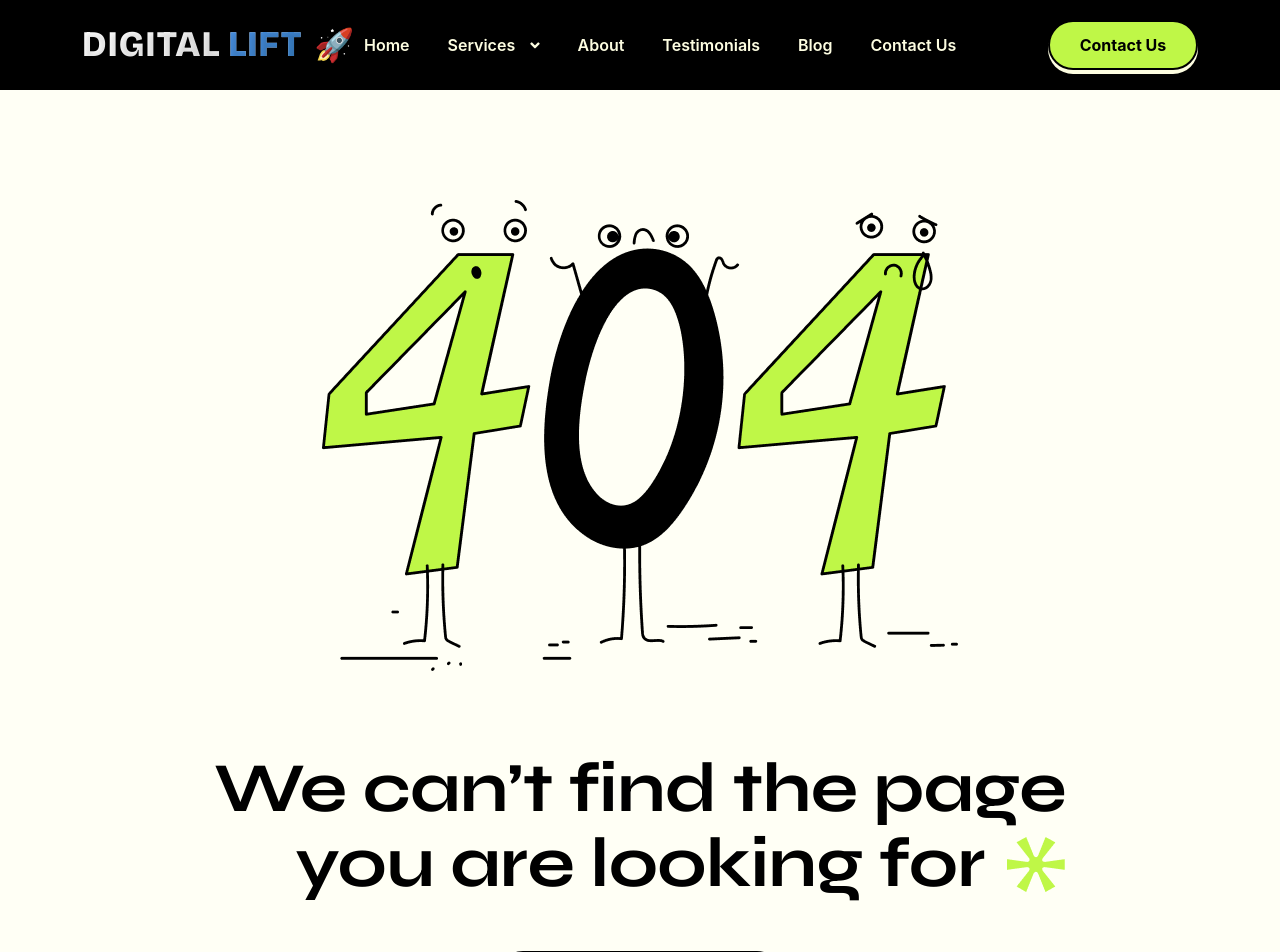
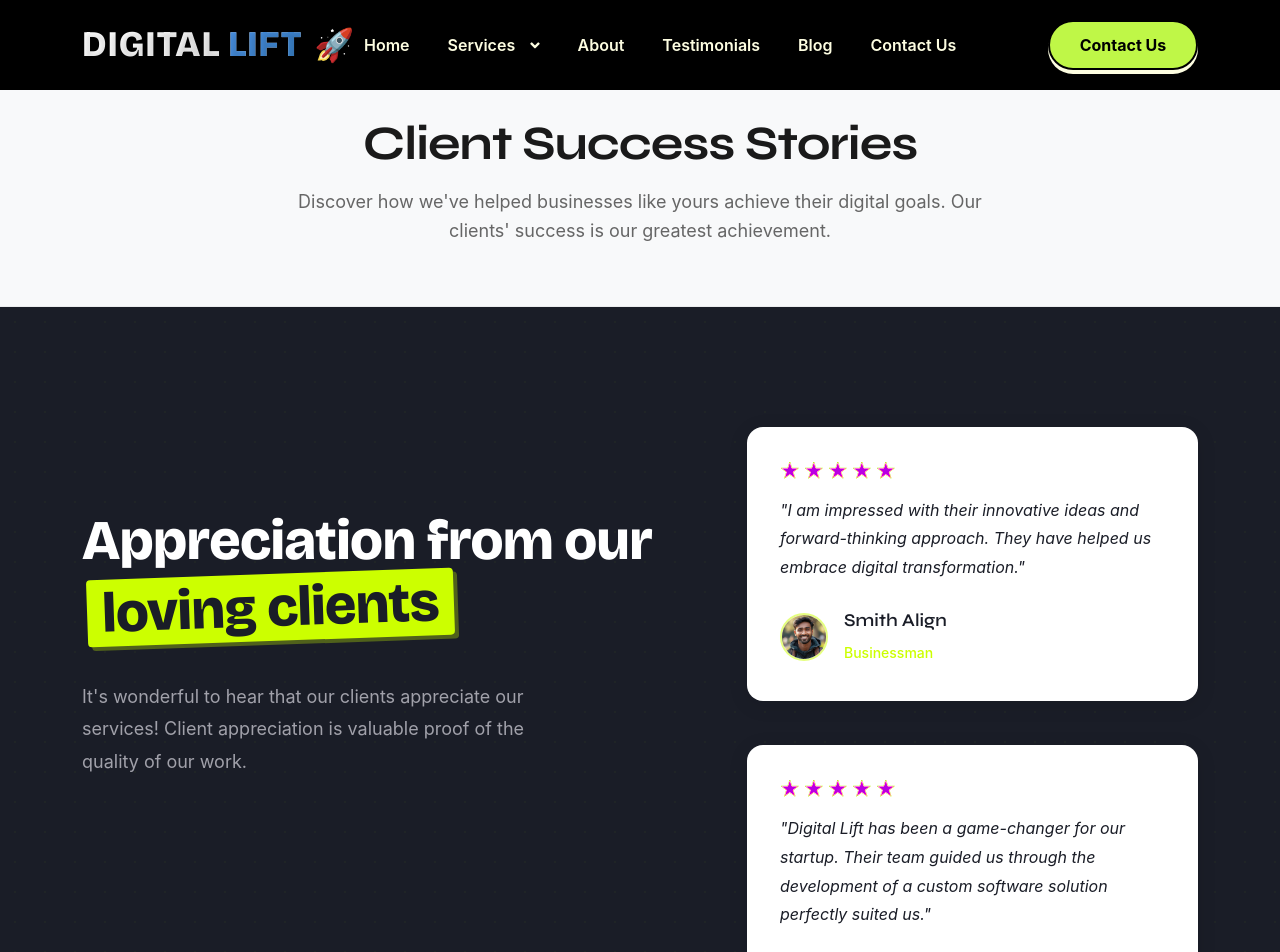
Before and after one commit to dekelohad/digtal-lift, a React (Vite) app: page /testimonials in a window 1280 px wide. Shown: the top 952 px of the page. Built offline with nearby package versions, Linux system fonts and the light colour scheme; a web font is replaced by a local one.

Commit message:
added testmionals

```diff
--- a/src/components/home-two/testimonials/TestimonialCard.jsx
+++ b/src/components/home-two/testimonials/TestimonialCard.jsx
@@ -1,26 +1,127 @@
 import StarImg from "../../../assets/images/v2/star.svg";
+import { useState } from 'react';
+
 function TestimonialCard({ testimonial: { rating, content, author, designation, img } }) {
+	const [isHovered, setIsHovered] = useState(false);
+
 	return (
-		<div className="aximo-testimonial-wrap aximo-testimonial-wrap2">
-			<div className="aximo-testimonial-rating">
-				<ul>
-					{[...Array(rating)].map(() => (
-						<li key={crypto.randomUUID()}>
-							<img src={StarImg} alt="StarImg" />
-						</li>
-					))}
-				</ul>
+		<div
+			onMouseEnter={() => setIsHovered(true)}
+			onMouseLeave={() => setIsHovered(false)}
+			style={{
+				background: "#ffffff",
+				borderRadius: "16px",
+				padding: "32px",
+				transition: "all 0.4s cubic-bezier(0.4, 0, 0.2, 1)",
+				boxShadow: isHovered
+					? "0 20px 40px rgba(204, 255, 0, 0.15), 0 15px 20px rgba(0, 0, 0, 0.1)"
+					: "0 4px 20px rgba(0, 0, 0, 0.1)",
+				cursor: "pointer",
+				border: `1px solid ${isHovered ? '#CCFF00' : 'transparent'}`,
+				transform: isHovered ? 'translateY(-8px)' : 'none',
+				position: 'relative',
+				overflow: 'hidden'
+			}}
+		>
+			{/* Glow Effect */}
+			<div style={{
+				position: 'absolute',
+				top: 0,
+				left: 0,
+				right: 0,
+				bottom: 0,
+				background: 'radial-gradient(circle at var(--mouse-x, 50%) var(--mouse-y, 50%), rgba(204, 255, 0, 0.1) 0%, transparent 50%)',
+				opacity: isHovered ? 1 : 0,
+				transition: 'opacity 0.3s ease',
+				pointerEvents: 'none'
+			}} />
+
+			{/* Rating Stars */}
+			<div style={{
+				display: "flex",
+				gap: "4px",
+				marginBottom: "16px",
+				transform: isHovered ? 'scale(1.05)' : 'scale(1)',
+				transition: 'transform 0.3s ease'
+			}}>
+				{[...Array(rating)].map((_, index) => (
+					<img
+						key={index}
+						src={StarImg}
+						alt="Star"
+						style={{
+							width: "20px",
+							height: "20px",
+							filter: "invert(88%) sepia(41%) saturate(1241%) hue-rotate(24deg) brightness(104%) contrast(104%)",
+							transform: isHovered ? `translateY(${Math.sin(index * 1.5) * 5}px)` : 'none',
+							transition: 'transform 0.5s ease'
+						}}
+					/>
+				))}
 			</div>
-			<div className="aximo-testimonial-data">
-				<p>{`"${content}"`}</p>
-			</div>
-			<div className="aximo-testimonial-author">
-				<div className="aximo-testimonial-author-thumb">
-					<img src={img} alt="author" />
+
+			{/* Testimonial Content */}
+			<p style={{
+				fontSize: "16px",
+				lineHeight: "1.8",
+				color: "#1a1d27",
+				marginBottom: "24px",
+				fontStyle: "italic",
+				transform: isHovered ? 'scale(1.02)' : 'scale(1)',
+				transition: 'all 0.3s ease'
+			}}>
+				"{content}"
+			</p>
+
+			{/* Author Info */}
+			<div style={{
+				display: "flex",
+				alignItems: "center",
+				gap: "16px",
+				transform: isHovered ? 'translateX(8px)' : 'none',
+				transition: 'transform 0.3s ease'
+			}}>
+				<div style={{
+					width: "48px",
+					height: "48px",
+					borderRadius: "50%",
+					overflow: "hidden",
+					border: `2px solid ${isHovered ? '#CCFF00' : 'rgba(204, 255, 0, 0.5)'}`,
+					transition: 'all 0.3s ease',
+					transform: isHovered ? 'scale(1.1) rotate(5deg)' : 'scale(1) rotate(0deg)'
+				}}>
+					<img
+						src={img}
+						alt={author}
+						style={{
+							width: "100%",
+							height: "100%",
+							objectFit: "cover",
+							transform: isHovered ? 'scale(1.1)' : 'scale(1)',
+							transition: 'transform 0.3s ease'
+						}}
+					/>
 				</div>
-				<div className="aximo-testimonial-author-data">
-					<p>
-						{author} <span>{designation}</span>
+				<div>
+					<h4 style={{
+						fontSize: "18px",
+						fontWeight: "600",
+						color: isHovered ? '#CCFF00' : '#1a1d27',
+						marginBottom: "4px",
+						transition: 'all 0.3s ease',
+						textShadow: isHovered ? '0 0 15px rgba(204, 255, 0, 0.3)' : 'none'
+					}}>
+						{author}
+					</h4>
+					<p style={{
+						fontSize: "14px",
+						color: isHovered ? '#1a1d27' : '#CCFF00',
+						margin: 0,
+						fontWeight: "500",
+						transition: 'all 0.3s ease',
+						transform: isHovered ? 'translateX(5px)' : 'none'
+					}}>
+						{designation}
 					</p>
 				</div>
 			</div>
--- a/src/components/home-two/testimonials/index.jsx
+++ b/src/components/home-two/testimonials/index.jsx
@@ -1,7 +1,9 @@
+import { useEffect, useState } from "react";
 import Thumb1Img from "../../../assets/images/v1/t_thumb1.png";
 import Thumb2Img from "../../../assets/images/v1/t_thumb2.png";
 import Thumb3Img from "../../../assets/images/v1/t_thumb3.png";
 import TestimonialCard from "./TestimonialCard";
+
 const testimonialsData = [
 	{
 		id: crypto.randomUUID(),
@@ -17,7 +19,7 @@ const testimonialsData = [
 		rating: 5,
 		content:
 			"Digital Lift has been a game-changer for our startup. Their team guided us through the development of a custom software solution perfectly suited us.",
-			author: "Willium Joe",
+		author: "Willium Joe",
 		designation: "VP of Marketing",
 		img: Thumb2Img,
 	},
@@ -31,24 +33,105 @@ const testimonialsData = [
 		img: Thumb3Img,
 	},
 ];
+
 function Testimonials() {
+	const [isVisible, setIsVisible] = useState(false);
+
+	useEffect(() => {
+		const timer = setTimeout(() => {
+			setIsVisible(true);
+		}, 500);
+
+		return () => clearTimeout(timer);
+	}, []);
+
 	return (
-		<div className="bg-orange aximo-section-padding extra-side-margin">
-			<div className="container">
+		<div style={{
+			background: "#1a1d27",
+			padding: "100px 0",
+			position: "relative",
+			overflow: "hidden"
+		}}>
+			{/* Background Dots */}
+			<div style={{
+				position: "absolute",
+				top: 0,
+				left: 0,
+				right: 0,
+				bottom: 0,
+				backgroundImage: "radial-gradient(#CCFF00 1px, transparent 1px)",
+				backgroundSize: "30px 30px",
+				opacity: 0.03
+			}} />
+
+			<div className="container" style={{ position: "relative", zIndex: 2 }}>
 				<div className="row">
 					<div className="col-lg-7">
-						<div className="aximo-default-content clash-grotesk aximo-sticky">
-							<h2>Appreciation from our loving clients</h2>
-							<p>
-								Its wonderful to hear that our clients appreciate our services! Client appreciation is
+						<div style={{
+							position: "sticky",
+							top: "100px",
+							opacity: isVisible ? 1 : 0,
+							transform: isVisible ? 'translateY(0)' : 'translateY(20px)',
+							transition: 'all 0.8s cubic-bezier(0.4, 0, 0.2, 1)'
+						}}>
+							<h2 style={{
+								fontSize: "56px",
+								fontWeight: "800",
+								marginBottom: "24px",
+								fontFamily: "Bricolage Grotesque, sans-serif",
+								color: "#ffffff",
+								lineHeight: "1.2"
+							}}>
+								Appreciation from our{" "}
+								<div style={{
+									display: "inline-block",
+									background: "#CCFF00",
+									padding: "0 15px",
+									marginLeft: "5px",
+									borderRadius: "4px",
+									color: "#1a1d27",
+									position: "relative",
+									transform: "rotate(-2deg)",
+									boxShadow: "4px 4px 0px rgba(204, 255, 0, 0.3)"
+								}}>
+									loving clients
+								</div>
+							</h2>
+							<p style={{
+								fontSize: "18px",
+								lineHeight: "1.8",
+								color: "#a1a1aa",
+								maxWidth: "500px",
+								marginTop: "40px"
+							}}>
+								It's wonderful to hear that our clients appreciate our services! Client appreciation is
 								valuable proof of the quality of our work.
 							</p>
 						</div>
 					</div>
 					<div className="col-lg-5">
-						<div className="aximo-testimonial-column">
-							{testimonialsData.map((testimonial) => (
-								<TestimonialCard key={testimonial.id} testimonial={testimonial} />
+						<div style={{
+							display: "flex",
+							flexDirection: "column",
+							gap: "24px",
+							marginTop: "20px"
+						}}>
+							{testimonialsData.map((testimonial, index) => (
+								<div
+									key={testimonial.id}
+									style={{
+										opacity: isVisible ? 1 : 0,
+										transform: isVisible
+											? `translateY(${index * 20}px)`
+											: `translateY(${50 + index * 20}px)`,
+										transition: `all ${0.5 + index * 0.2}s cubic-bezier(0.4, 0, 0.2, 1)`,
+										':hover': {
+											transform: 'translateY(0)'
+										}
+									}}
+								>
+									<TestimonialCard testimonial={testimonial} />
+								</div>
 							))}
 						</div>
 					</div>
--- /dev/null
+++ b/src/context/ThemeContext.jsx
@@ -0,0 +1,33 @@
+import { createContext, useContext, useState, useEffect } from 'react';
+
+const ThemeContext = createContext();
+
+export const ThemeProvider = ({ children }) => {
+    const [isDarkMode, setIsDarkMode] = useState(() => {
+        const savedTheme = localStorage.getItem('theme');
+        return savedTheme === 'dark';
+    });
+
+    useEffect(() => {
+        document.body.className = isDarkMode ? 'dark' : 'light';
+        localStorage.setItem('theme', isDarkMode ? 'dark' : 'light');
+    }, [isDarkMode]);
+
+    const toggleTheme = () => {
+        setIsDarkMode(prev => !prev);
+    };
+
+    return (
+        <ThemeContext.Provider value={{ isDarkMode, toggleTheme }}>
+            {children}
+        </ThemeContext.Provider>
+    );
+};
+
+export const useTheme = () => {
+    const context = useContext(ThemeContext);
+    if (context === undefined) {
+        throw new Error('useTheme must be used within a ThemeProvider');
+    }
+    return context;
+};
--- /dev/null
+++ b/src/pages/testimonials/index.jsx
@@ -0,0 +1,93 @@
+import { useEffect } from "react";
+import Testimonials from "../../components/home-two/testimonials";
+
+function TestimonialsPage() {
+    useEffect(() => {
+        window.scrollTo(0, 0);
+    }, []);
+
+    return (
+        <div>
+            {/* Hero Section */}
+            <div style={{
+                padding: "120px 0 60px",
+                backgroundColor: "#f8f9fa",
+                borderBottom: "1px solid rgba(0,0,0,0.05)"
+            }}>
+                <div className="container">
+                    <div className="row justify-content-center text-center">
+                        <div className="col-lg-8">
+                            <h1 style={{
+                                fontSize: "48px",
+                                fontWeight: "700",
+                                marginBottom: "20px",
+                                color: "#1a1a1a"
+                            }}>
+                                Client Success Stories
+                            </h1>
+                            <p style={{
+                                fontSize: "18px",
+                                lineHeight: "1.6",
+                                color: "#666666"
+                            }}>
+                                Discover how we've helped businesses like yours achieve their digital goals.
+                                Our clients' success is our greatest achievement.
+                            </p>
+                        </div>
+                    </div>
+                </div>
+            </div>
+
+            {/* Featured Testimonials Section */}
+            <Testimonials />
+
+            {/* Call to Action Section */}
+            <div style={{
+                padding: "80px 0",
+                backgroundColor: "#f8f9fa",
+                borderTop: "1px solid rgba(0,0,0,0.05)"
+            }}>
+                <div className="container">
+                    <div className="row justify-content-center text-center">
+                        <div className="col-lg-8">
+                            <h2 style={{
+                                fontSize: "36px",
+                                fontWeight: "700",
+                                marginBottom: "20px",
+                                color: "#1a1a1a"
+                            }}>
+                                Ready to Transform Your Business?
+                            </h2>
+                            <p style={{
+                                fontSize: "18px",
+                                marginBottom: "30px",
+                                color: "#666666"
+                            }}>
+                                Join our growing list of satisfied clients and take your business to the next level
+                            </p>
+                            <a
+                                href="/contact-us"
+                                className="aximo-default-btn"
+                                style={{
+                                    display: "inline-block",
+                                    padding: "15px 30px",
+                                    fontSize: "16px",
+                                    fontWeight: "600",
+                                    background: "#4a90e2",
+                                    color: "#fff",
+                                    borderRadius: "30px",
+                                    textDecoration: "none",
+                                    transition: "all 0.3s ease"
+                                }}
+                            >
+                                Get Started Today
+                            </a>
+                        </div>
+                    </div>
+                </div>
+            </div>
+        </div>
+    );
+}
+
+export default TestimonialsPage;
```
Also changed, not shown: src/main.jsx (+6 -1 lines), src/router/index.jsx (+3 -5 lines).
